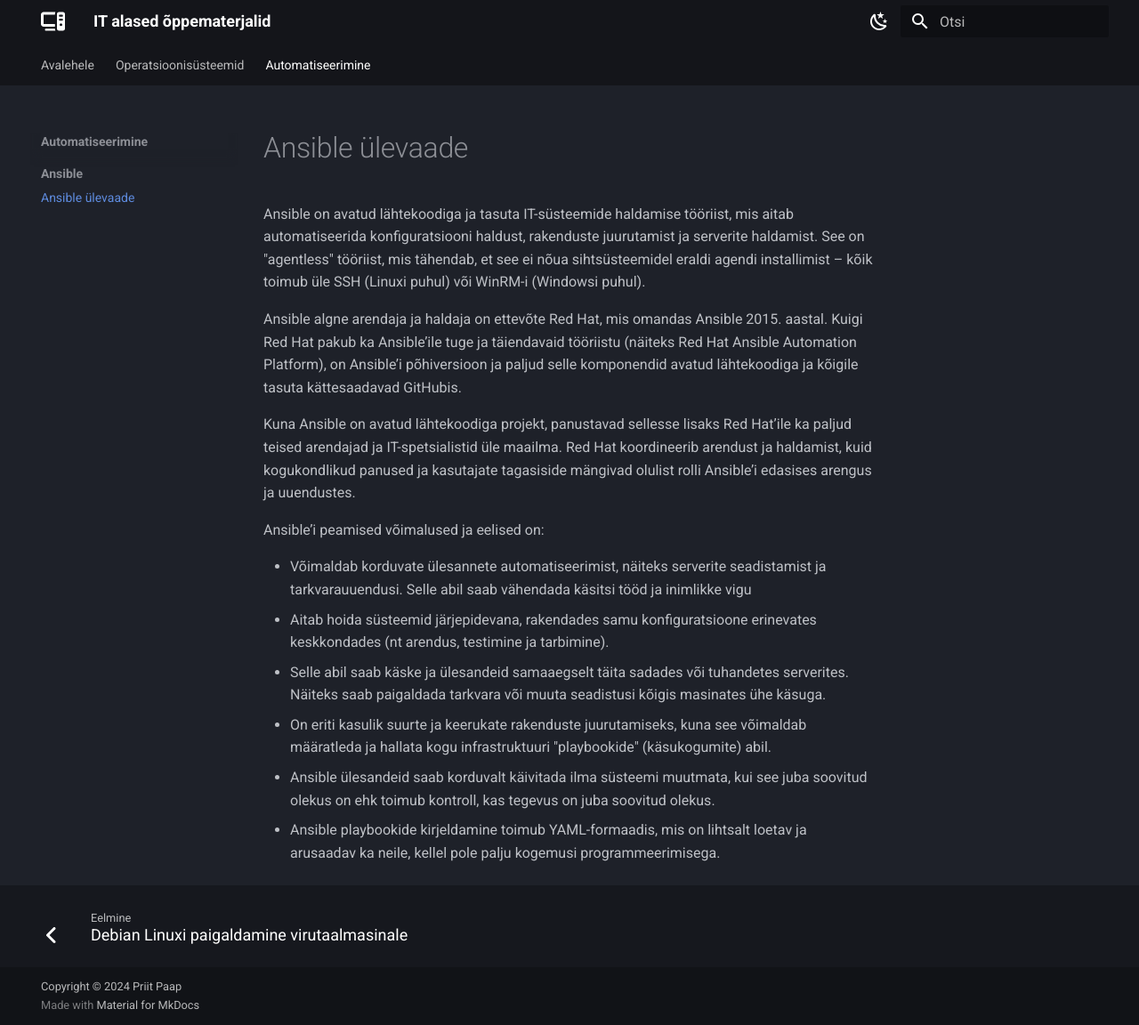
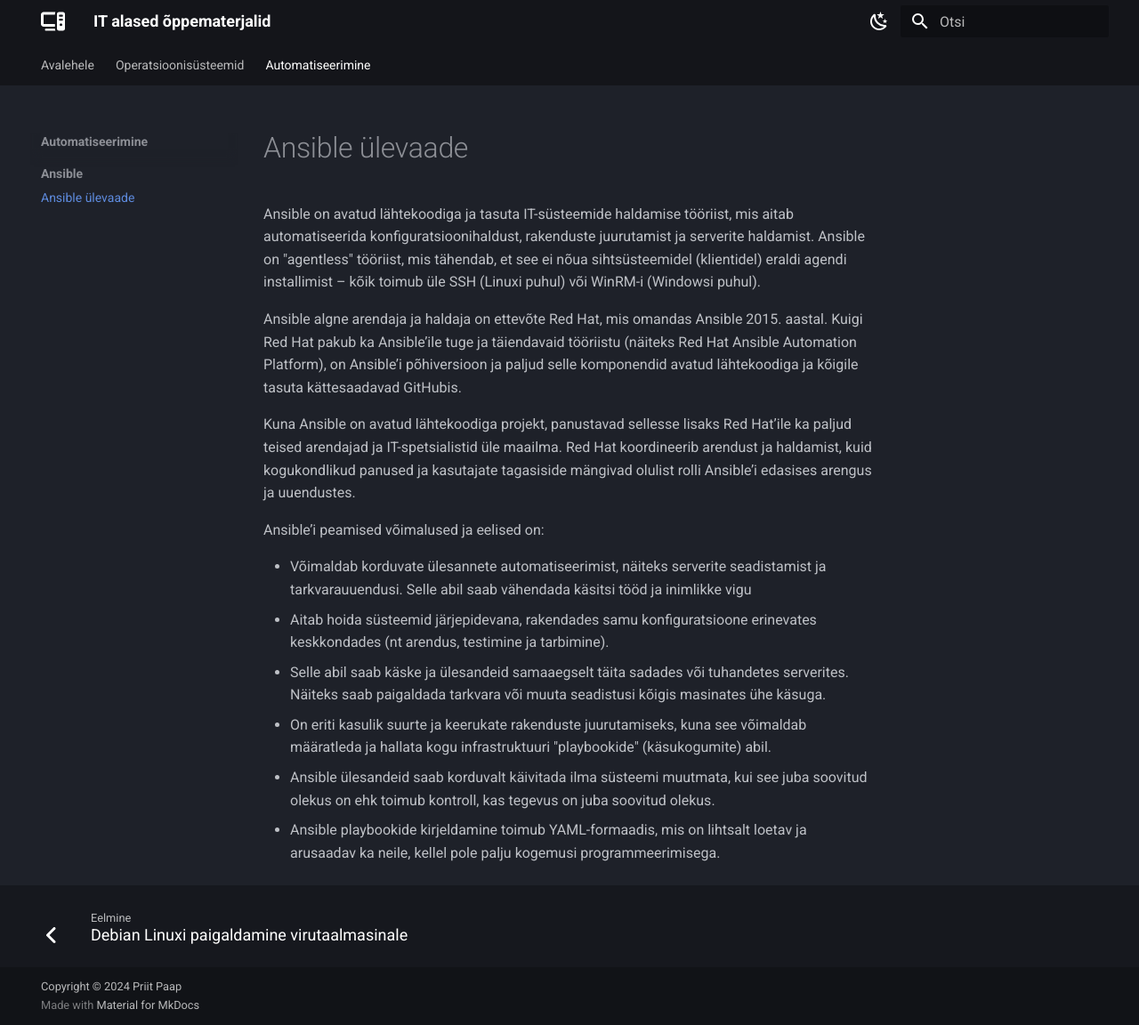
Before and after one commit to priitpaap/priitpaap.github.io, an MkDocs documentation site: the page built from docs/ansibleintro.md, in a window 1280 px wide and 1152 px high. Shown: the whole window at 89% size. Built offline with MkDocs 1.6.1 and Material for MkDocs 9.7.7, drawn with Linux system fonts in a browser that asks for light colours.

Commit message:
Update ansibleintro.md

```diff
--- a/docs/ansibleintro.md
+++ b/docs/ansibleintro.md
@@ -1,6 +1,6 @@
 # Ansible ülevaade
 
-Ansible on avatud lähtekoodiga ja tasuta IT-süsteemide haldamise tööriist, mis aitab automatiseerida konfiguratsiooni haldust, rakenduste juurutamist ja serverite haldamist. See on "agentless" tööriist, mis tähendab, et see ei nõua sihtsüsteemidel eraldi agendi installimist – kõik toimub üle SSH (Linuxi puhul) või WinRM-i (Windowsi puhul).
+Ansible on avatud lähtekoodiga ja tasuta IT-süsteemide haldamise tööriist, mis aitab automatiseerida konfiguratsioonihaldust, rakenduste juurutamist ja serverite haldamist. Ansible on "agentless" tööriist, mis tähendab, et see ei nõua sihtsüsteemidel (klientidel) eraldi agendi installimist – kõik toimub üle SSH (Linuxi puhul) või WinRM-i (Windowsi puhul).
 
 Ansible algne arendaja ja haldaja on ettevõte Red Hat, mis omandas Ansible 2015. aastal. Kuigi Red Hat pakub ka Ansible’ile tuge ja täiendavaid tööriistu (näiteks Red Hat Ansible Automation Platform), on Ansible’i põhiversioon ja paljud selle komponendid avatud lähtekoodiga ja kõigile tasuta kättesaadavad GitHubis.
 
```
